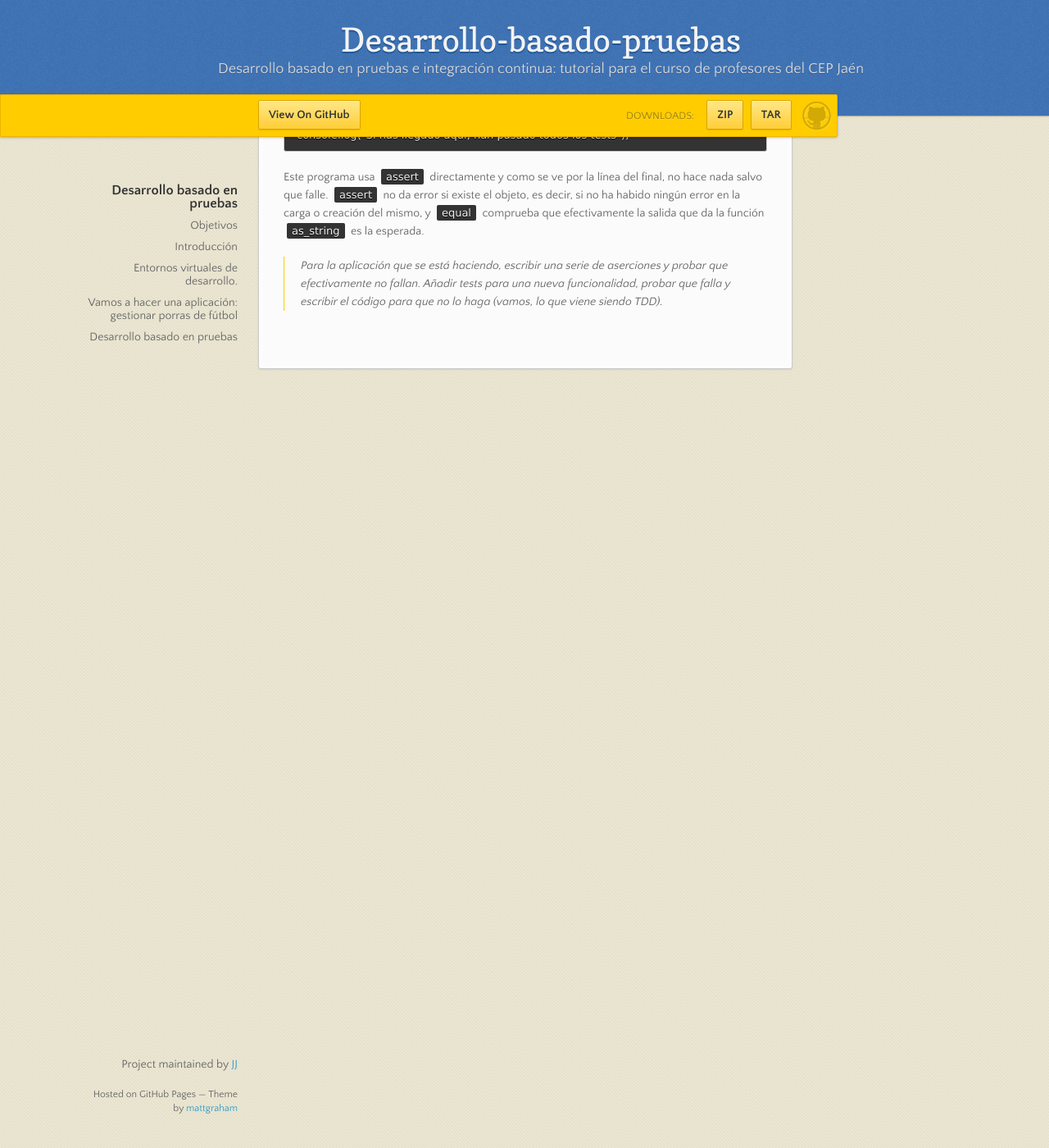
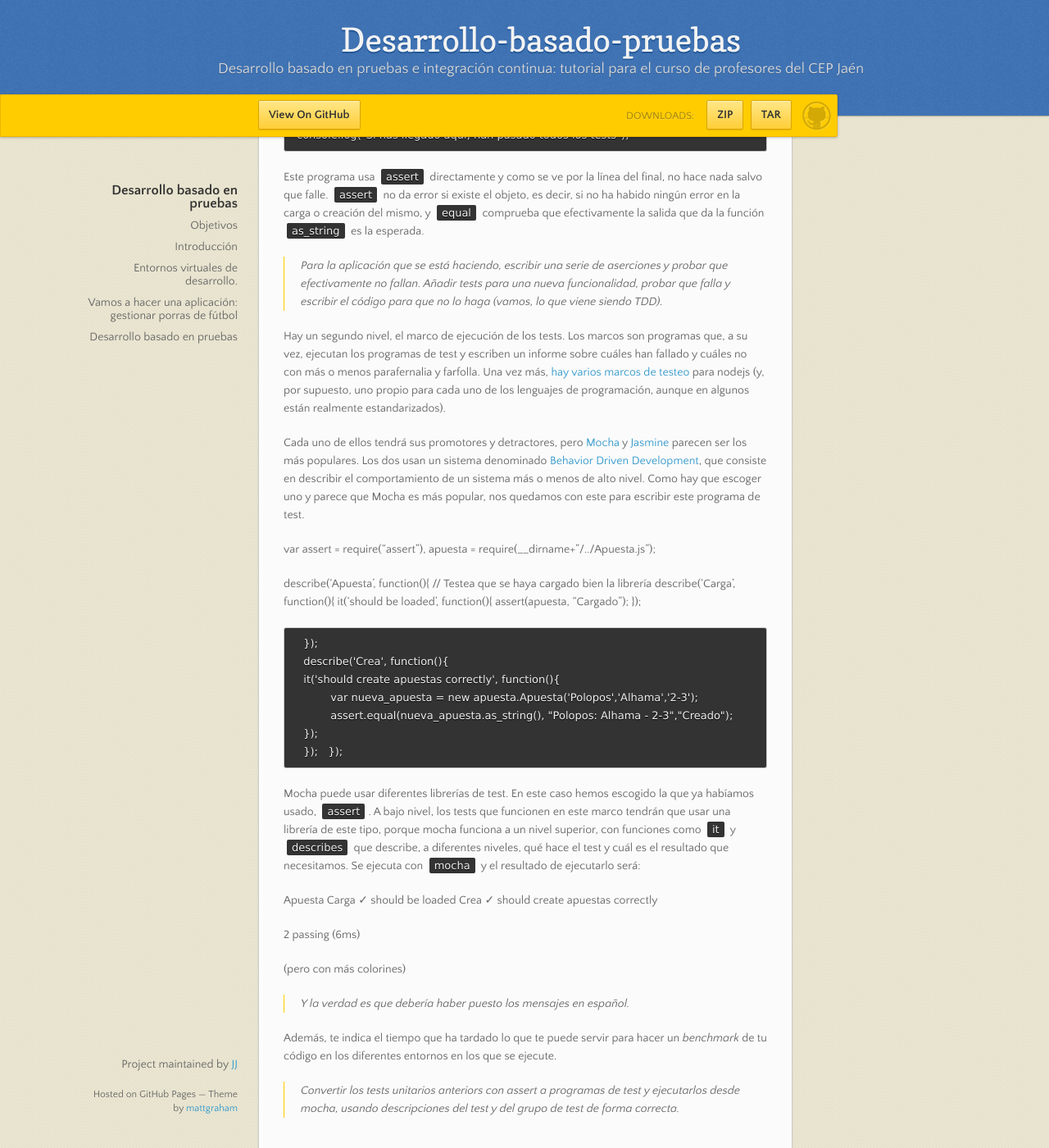
Before and after one commit to JJ/desarrollo-basado-pruebas, a Jekyll site: the page built from index.md, in a window 1280 px wide and 1400 px high, scrolled down 6521 px. Shown: the whole window at 82% size. Built offline with Jekyll 4.4.1, drawn with Linux system fonts in a browser that asks for light colours; nearby versions of some CDN libraries; before the commit the page ends 7011 px from its top, so only the background shows below that.

Commit message:
Sync gh-pages with master

```diff
--- a/index.md
+++ b/index.md
@@ -371,3 +371,67 @@ del mismo, y `equal` comprueba que efectivamente la salida que da la
 función `as_string` es la esperada.
 
 > Para la aplicación que se está haciendo, escribir una serie de aserciones y probar que efectivamente no fallan. Añadir tests para una nueva funcionalidad, probar que falla y escribir el código para que no lo haga (vamos, lo que viene siendo TDD).
+
+Hay un segundo nivel, el marco de ejecución de los tests. Los marcos
+son programas que, a su vez, ejecutan los programas de test y escriben
+un informe sobre cuáles han fallado y cuáles no con más o menos
+parafernalia y farfolla. Una vez más, [hay varios marcos de testeo](http://stackoverflow.com/questions/4308786/what-is-the-best-testing-framework-to-use-with-node-js) para
+nodejs (y, por supuesto, uno propio para cada uno de los lenguajes de
+programación, aunque en algunos están realmente estandarizados).
+
+Cada uno de ellos tendrá sus promotores y detractores, pero
+[Mocha](http://mochajs.org/) y [Jasmine](http://jasmine.github.io/)
+parecen ser los más populares. Los dos usan un sistema denominado
+[Behavior Driven Development](http://en.wikipedia.org/wiki/Behavior-driven_development),
+que consiste en describir el comportamiento de un sistema más o menos
+de alto nivel. Como hay que escoger uno y parece que Mocha es más
+popular, nos quedamos con este para escribir este programa de test.
+
+  var assert = require("assert"),
+	  apuesta = require(__dirname+"/../Apuesta.js");
+
+  describe('Apuesta', function(){
+	  // Testea que se haya cargado bien la librería
+	  describe('Carga', function(){
+	  it('should be loaded', function(){
+		  assert(apuesta, "Cargado");
+	  });
+
+	  });
+	  describe('Crea', function(){
+	  it('should create apuestas correctly', function(){
+		  var nueva_apuesta = new apuesta.Apuesta('Polopos','Alhama','2-3');
+		  assert.equal(nueva_apuesta.as_string(), "Polopos: Alhama - 2-3","Creado");
+	  });
+	  });
+  });
+
+Mocha puede usar diferentes librerías de test. En este caso hemos
+escogido la que ya habíamos usado, `assert`. A bajo nivel, los tests
+que funcionen en este marco tendrán que usar una librería de este
+tipo, porque mocha funciona a un nivel superior, con funciones como
+`it` y `describes` que describe, a diferentes niveles, qué hace el
+test y cuál es el resultado que necesitamos. Se ejecuta con `mocha` y
+el resultado de ejecutarlo será:
+
+
+  Apuesta
+    Carga
+      ✓ should be loaded
+    Crea
+      ✓ should create apuestas correctly
+
+
+  2 passing (6ms)
+
+(pero con más colorines)
+
+>Y la verdad es que debería haber puesto los mensajes en español.
+
+Además, te indica el tiempo que ha tardado lo que te puede servir para
+hacer un *benchmark* de tu código en los diferentes entornos en los
+que se ejecute.
+
+> Convertir los tests unitarios anteriors con assert a programas de
+> test y ejecutarlos desde *mocha*, usando descripciones del test y
+> del grupo de test de forma correcta.
```
Also changed, not shown: README.md.
